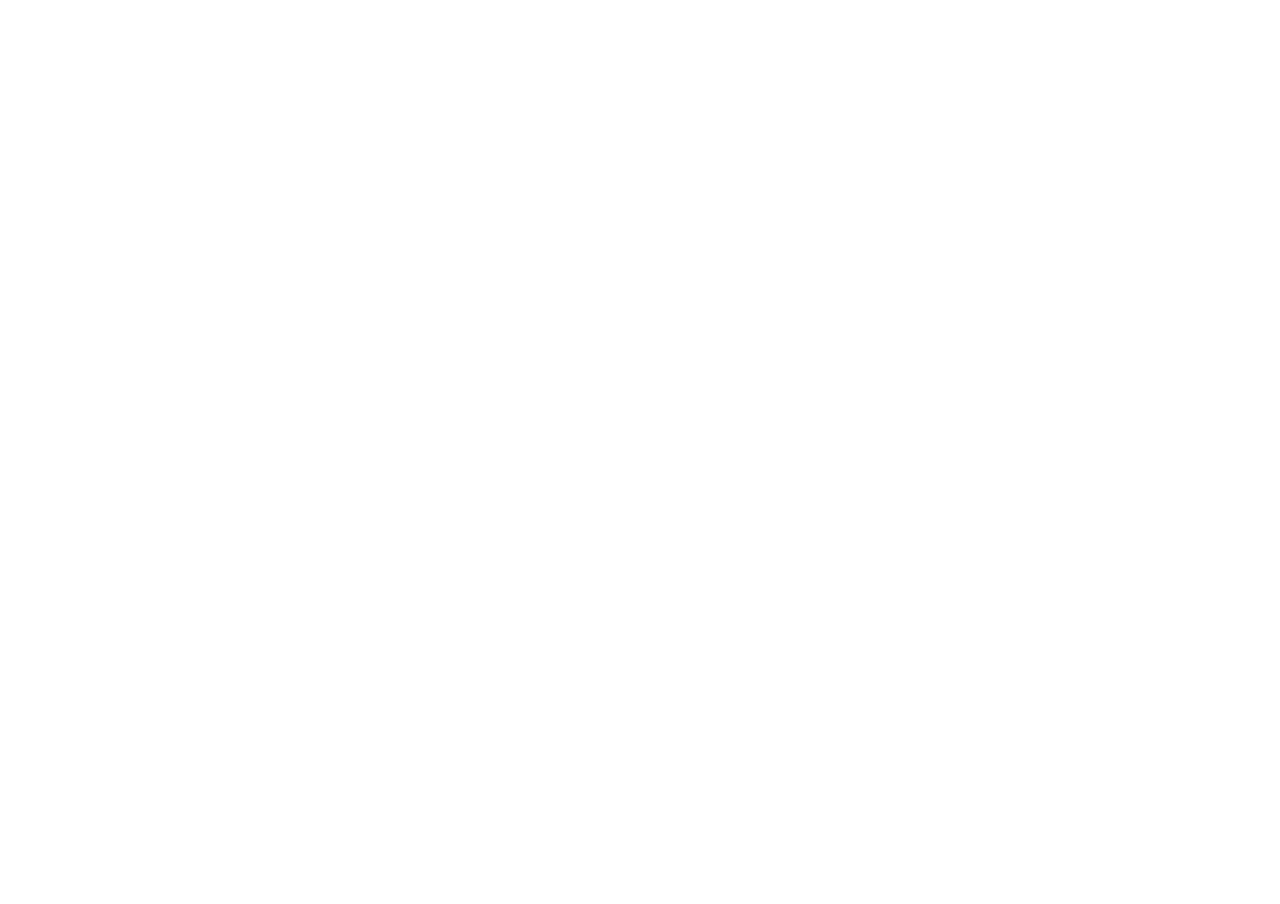
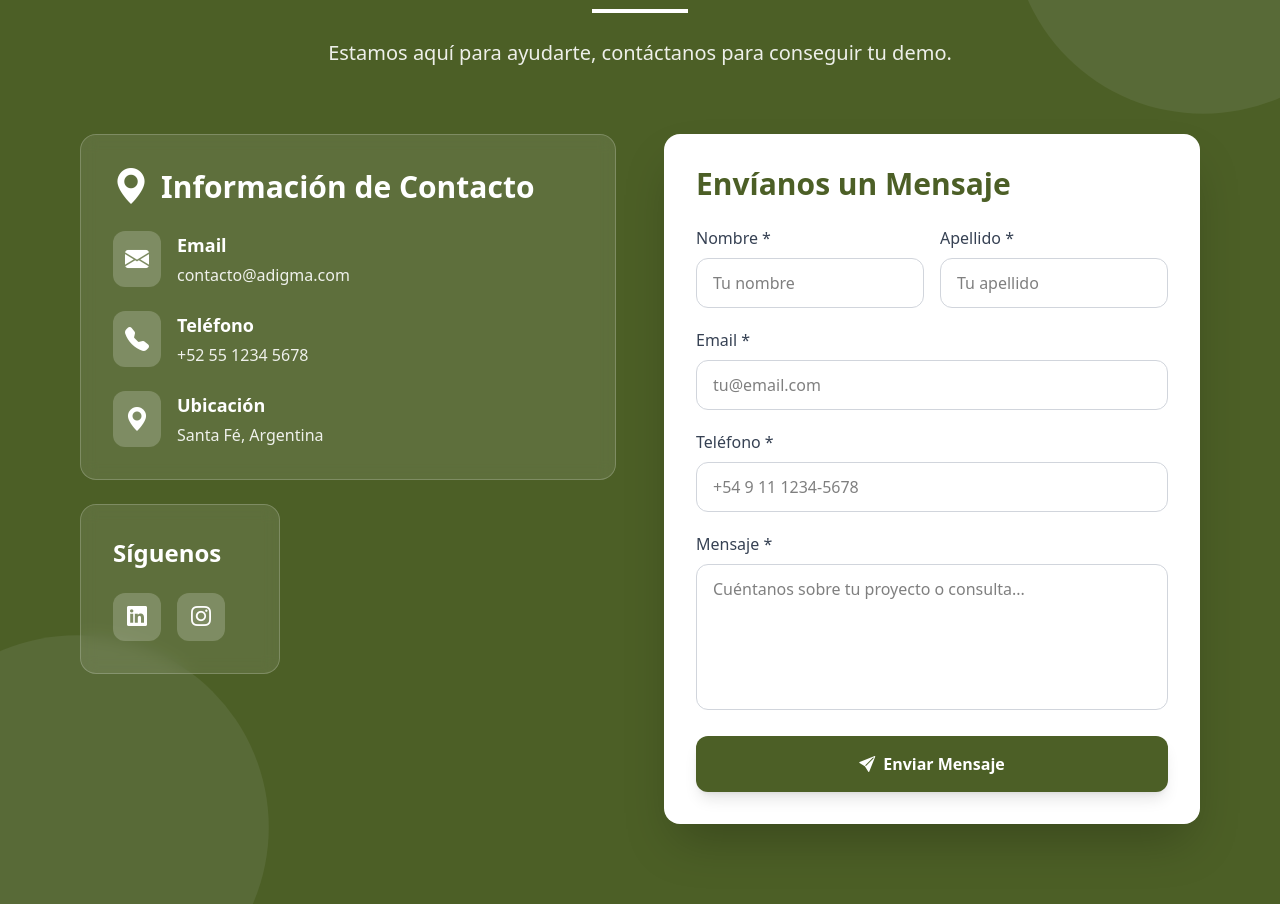
Before and after one commit to santimontironi/landing-Adigma-nextjs, a Next.js app: page / in a window 1280 px wide. Shown: the part 3855-4759 px from the top of the page. Before the commit the page ends 3724 px from the top, so only its background shows below. Built offline with nearby package versions, Linux system fonts and the light colour scheme.

Commit message:
Contact diseñado

```diff
--- a/package.json
+++ b/package.json
@@ -15,7 +15,8 @@
     "lucide-react": "^0.562.0",
     "next": "16.1.1",
     "react": "19.2.3",
-    "react-dom": "19.2.3"
+    "react-dom": "19.2.3",
+    "react-hook-form": "^7.70.0"
   },
   "devDependencies": {
     "@tailwindcss/postcss": "^4",
--- a/src/app/components/landing/Contact.jsx
+++ b/src/app/components/landing/Contact.jsx
@@ -1,6 +1,113 @@
+"use client"
+import ItemContact from '../ui/ItemContact'
+import { useForm } from 'react-hook-form'
+
 const Contact = () => {
+
+  const { register, handleSubmit, reset, formState: { errors } } = useForm()
+
   return (
-    <div>page</div>
+    <section id="contacto" className="relative bg-[#4C5F26] py-20 px-5 md:px-12 lg:px-20 overflow-hidden">
+
+      <div className="absolute top-0 right-0 w-96 h-96 bg-[#5c6d3b] rounded-full opacity-80 -translate-y-[30%] translate-x-[30%]"></div>
+      <div className="absolute bottom-0 left-0 w-96 h-96 bg-[#5c6d3b] rounded-full opacity-80 translate-y-[30%] -translate-x-[30%]"></div>
+
+      <div className="relative z-10 max-w-7xl mx-auto">
+
+        <div className="text-center mb-16">
+          <h2 className="text-5xl md:text-6xl font-bold text-white mb-6">
+            Contáctanos
+          </h2>
+          <div className="w-24 h-1 bg-white mx-auto mb-6"></div>
+          <p className="text-xl text-white/90 max-w-3xl mx-auto leading-relaxed">
+            Estamos aquí para ayudarte, contáctanos para conseguir tu demo.
+          </p>
+        </div>
+
+        <div className="grid lg:grid-cols-2 gap-12 items-start">
+
+          <div className="space-y-6">
+            <div className="bg-white/10 backdrop-blur-sm p-8 rounded-2xl border border-white/20">
+              <h3 className="text-3xl font-bold text-white mb-6 flex items-center gap-3">
+                <i className="bi bi-geo-alt-fill text-4xl"></i>
+                Información de Contacto
+              </h3>
+
+              <div className="space-y-6">
+                <ItemContact logo="bi bi-envelope-fill" title="Email" data="contacto@adigma.com" />
+                <ItemContact logo="bi bi-telephone-fill" title="Teléfono" data="+52 55 1234 5678" />
+                <ItemContact logo="bi bi-geo-alt-fill" title="Ubicación" data="Santa Fé, Argentina" />
+              </div>
+            </div>
+
+            <div className="bg-white/10 backdrop-blur-sm p-8 rounded-2xl border border-white/20 w-73 xl:w-50">
+              <h3 className="text-2xl font-bold text-white mb-6">Síguenos</h3>
+              <div className="flex gap-4">
+                <a href="#" className="bg-white/20 hover:bg-white/30 w-12 h-12 rounded-xl flex items-center justify-center transition-all duration-300 hover:scale-110" >
+                  <i className="bi bi-linkedin text-white text-xl"></i>
+                </a>
+                <a href="#" className="bg-white/20 hover:bg-white/30 w-12 h-12 rounded-xl flex items-center justify-center transition-all duration-300 hover:scale-110">
+                  <i className="bi bi-instagram text-white text-xl"></i>
+                </a>
+              </div>
+            </div>
+          </div>
+
+          <div className="bg-white rounded-2xl p-8 shadow-2xl">
+            <h3 className="text-3xl font-bold text-[#4C5F26] mb-6">
+              Envíanos un Mensaje
+            </h3>
+
+            <form className="space-y-5">
+
+              <div className="grid md:grid-cols-2 gap-4">
+                <div>
+                  <label htmlFor="name" className="block text-gray-700 font-medium mb-2">
+                    Nombre *
+                  </label>
+                  <input type="text" id="name" name="name" required className="w-full px-4 py-3 border border-gray-300 rounded-xl focus:outline-none focus:ring-2 focus:ring-[#4C5F26] focus:border-transparent transition-all" placeholder="Tu nombre" />
+                </div>
+                <div>
+                  <label htmlFor="surname" className="block text-gray-700 font-medium mb-2">
+                    Apellido *
+                  </label>
+                  <input type="text" id="surname" name="surname" required className="w-full px-4 py-3 border border-gray-300 rounded-xl focus:outline-none focus:ring-2 focus:ring-[#4C5F26] focus:border-transparent transition-all" placeholder="Tu apellido" />
+                </div>
+              </div>
+
+              <div>
+                <label htmlFor="email" className="block text-gray-700 font-medium mb-2">
+                  Email *
+                </label>
+                <input type="email" id="email" name="email" required className="w-full px-4 py-3 border border-gray-300 rounded-xl focus:outline-none focus:ring-2 focus:ring-[#4C5F26] focus:border-transparent transition-all" placeholder="tu@email.com" />
+              </div>
+
+              <div>
+                <label htmlFor="phone" className="block text-gray-700 font-medium mb-2">
+                  Teléfono *
+                </label>
+                <input type="tel" id="phone" name="phone" required className="w-full px-4 py-3 border border-gray-300 rounded-xl focus:outline-none focus:ring-2 focus:ring-[#4C5F26] focus:border-tr transition-all" placeholder="+54 9 11 1234-5678" />
+              </div>
+
+              <div>
+                <label htmlFor="content" className="block text-gray-700 font-medium mb-2">
+                  Mensaje *
+                </label>
+                <textarea id="content" name="content" required rows="5" className="w-full px-4 py-3 border border-gray-300 rounded-xl focus:outline-none focus:ring-2 focus:ring-[#4C5F26] focus:border-tr trans resize-none" placeholder="Cuéntanos sobre tu proyecto o consulta..."
+                ></textarea>
+              </div>
+
+              <button type="submit" className="w-full cursor-pointer bg-[#4C5F26] hover:bg-[#3d4c1f] text-white font-bold py-4 rounded-xl transition-all duration-300 transform hover:scal shadow-lg flex items-center justify-center gap-2">
+                <i className="bi bi-send-fill"></i>
+                Enviar Mensaje
+              </button>
+
+            </form>
+          </div>
+
+        </div>
+      </div>
+    </section>
   )
 }
 
--- /dev/null
+++ b/src/app/components/ui/ItemContact.jsx
@@ -0,0 +1,19 @@
+const ItemContact = ({ logo, title, data, url }) => {
+    return (
+        <div className="flex items-start gap-4">
+            <div className="bg-white/20 p-3 rounded-xl shrink-0">
+                <i className={`bi bi-${logo} text-2xl text-white`}></i>
+            </div>
+            <div>
+                <h4 className="text-white font-semibold text-lg mb-1">{title}</h4>
+                {url ? (
+                    <a href="mailto:contacto@adigma.com" className="text-white/90 hover:text-white transition-colors">{data}</a>
+                ) : (
+                    <p className="text-white/90">{data}</p>
+                )}
+            </div>
+        </div>
+    )
+}
+
+export default ItemContact
--- /dev/null
+++ b/src/app/components/ui/ItemSocial.jsx
@@ -0,0 +1,7 @@
+const ItemSocial = () => {
+  return (
+    <div>ItemSocial</div>
+  )
+}
+
+export default ItemSocial
```
Also changed, not shown: 2 other files (tests, documents, lock files or other folders).
